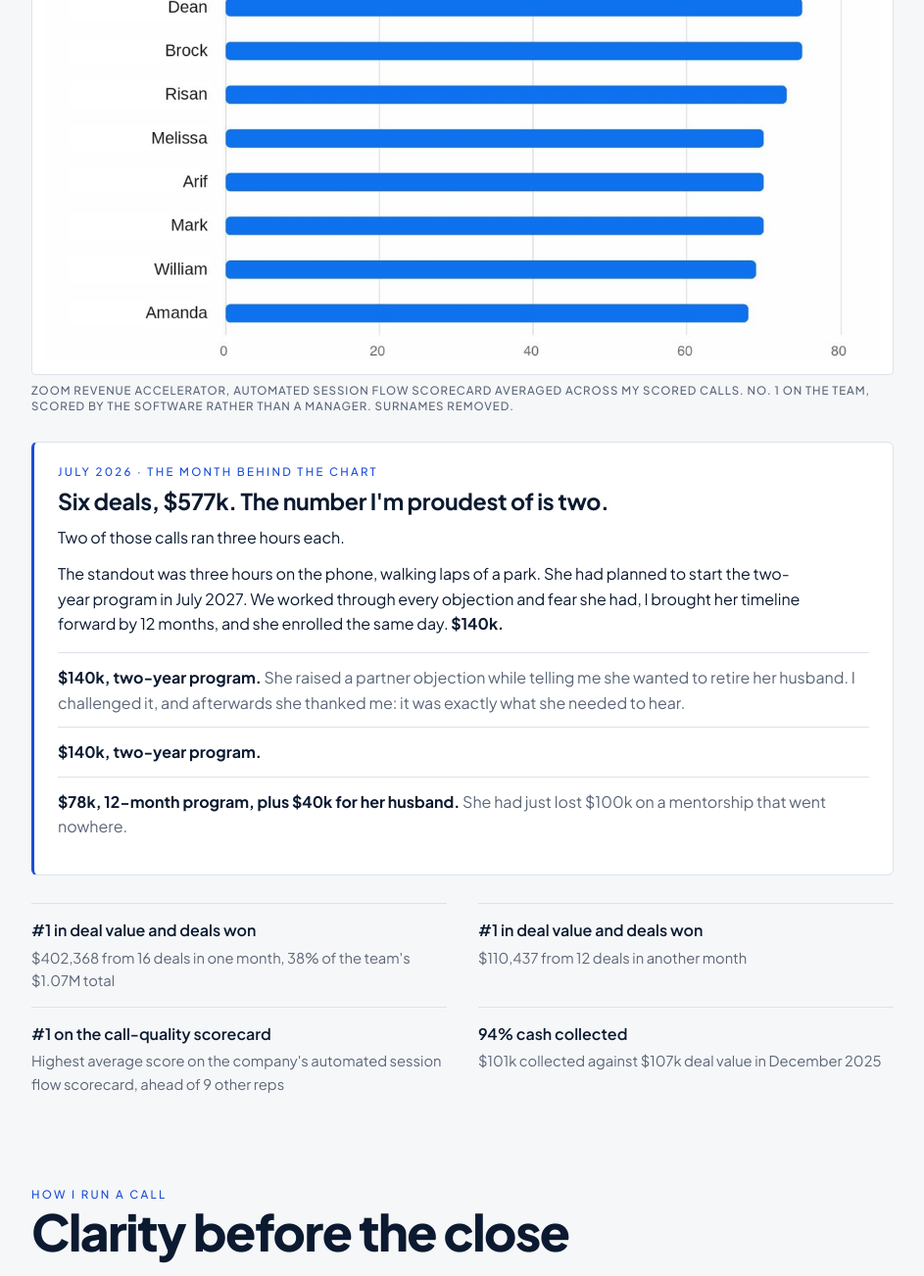
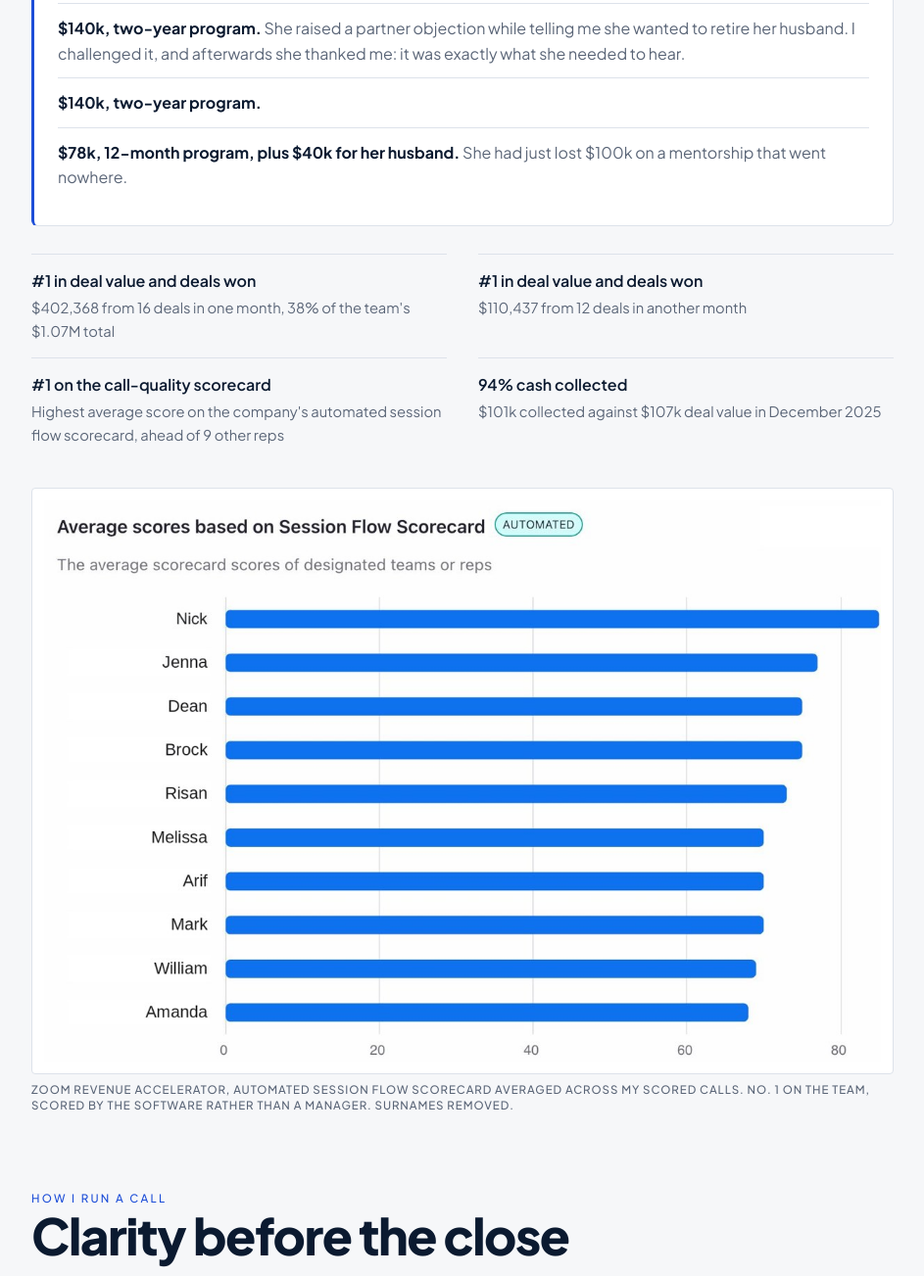
Before and after one commit to nickweir-sales/nickweir-sales.github.io, a plain HTML site: page index.html in a window 1280 px wide. Shown: the part 1948-3251 px from the top of the page at 98% size, without its empty margins (168-1111 px from the left). Drawn offline with Linux system fonts and the light colour scheme.

Commit message:
Move Zoom scorecard below July story and wins list
Co-Authored-By: Claude Opus 5.5 <noreply@anthropic.com>
Claude-Session: https://claude.ai/code/session_01T31o2VSfMCB8QaqiKuKXJq

```diff
--- a/index.html
+++ b/index.html
@@ -250,10 +250,6 @@ body{overflow-x:clip}
       <img src="img/hubspot-rank.jpg" alt="HubSpot report of closed deal value for one month: Nick Weir first at $577,317, ahead of 13 other reps, the next at $449,543" loading="lazy">
       <figcaption>HubSpot, all deals closed in July 2026. #1 of 14 reps, $128k clear of second. Other reps' names removed.</figcaption>
     </figure>
-    <figure class="shot" style="margin-top:24px">
-      <img src="img/zoom-scorecard.jpg" alt="Zoom Revenue Accelerator Session Flow scorecard, average score by rep: Nick first at about 85, Jenna next at about 77" loading="lazy">
-      <figcaption>Zoom Revenue Accelerator, automated Session Flow scorecard averaged across my scored calls. No. 1 on the team, scored by the software rather than a manager. Surnames removed.</figcaption>
-    </figure>
     <div class="month">
       <span class="label">July 2026 · The month behind the chart</span>
       <h3>Six deals, $577k. The number I'm proudest of is two.</h3>
@@ -271,6 +267,10 @@ body{overflow-x:clip}
       <li><b>#1 on the call-quality scorecard</b><span>Highest average score on the company's automated session flow scorecard, ahead of 9 other reps</span></li>
       <li><b>94% cash collected</b><span>$101k collected against $107k deal value in December 2025</span></li>
     </ul>
+    <figure class="shot" style="margin-top:28px">
+      <img src="img/zoom-scorecard.jpg" alt="Zoom Revenue Accelerator Session Flow scorecard, average score by rep: Nick first at about 85, Jenna next at about 77" loading="lazy">
+      <figcaption>Zoom Revenue Accelerator, automated Session Flow scorecard averaged across my scored calls. No. 1 on the team, scored by the software rather than a manager. Surnames removed.</figcaption>
+    </figure>
   </section>
 
   <section>
```
